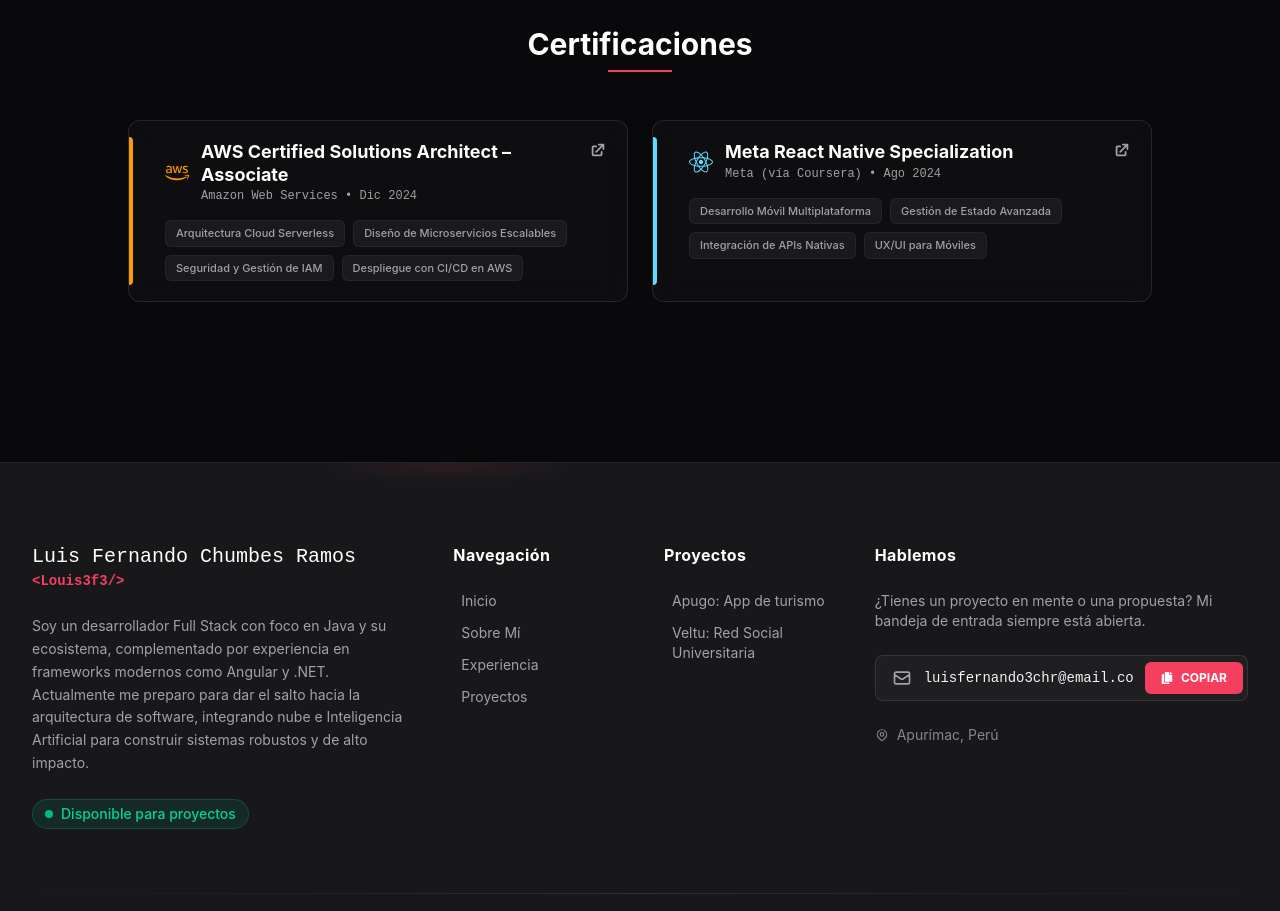
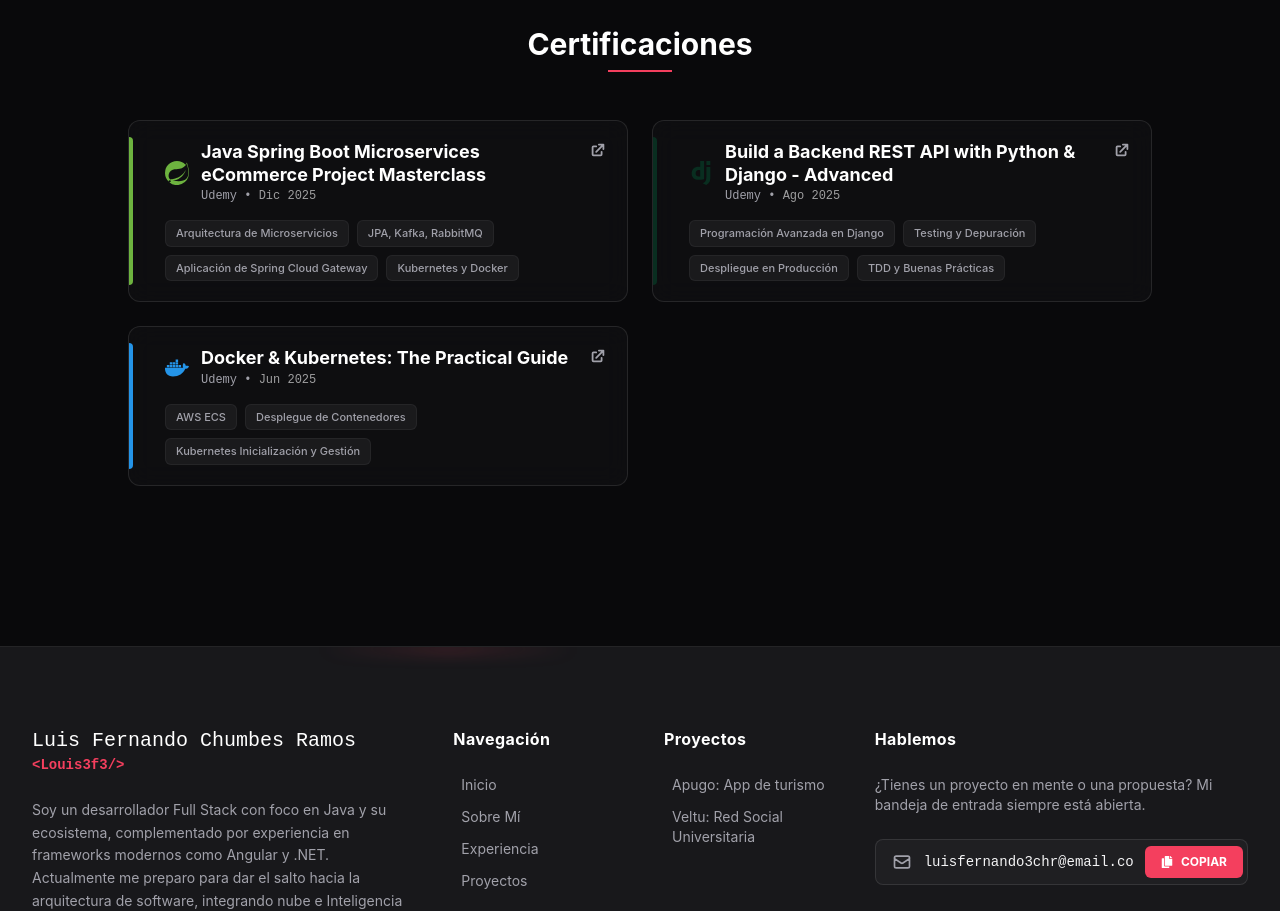
Before and after one commit to Luis3Fernando/Luis3Fernando, a React (Vite) app: page / in a window 1280 px wide. Shown: the part 5920-6831 px from the top of the page. Built offline with nearby package versions, Linux system fonts and the light colour scheme.

Commit message:
Feat: Cretificaciones completadas

```diff
--- a/src/data/certifications.tsx
+++ b/src/data/certifications.tsx
@@ -1,4 +1,5 @@
-import { FaAws, FaReact } from 'react-icons/fa';
+import { FaDocker } from 'react-icons/fa';
+import {SiDjango, SiSpring} from 'react-icons/si';
 
 export interface Certification {
   id: number;
@@ -15,34 +16,49 @@
 export const CERTIFICATIONS_DATA: Certification[] = [
   {
     id: 1,
-    title: "AWS Certified Solutions Architect – Associate",
-    issuer: "Amazon Web Services",
-    date: "Dic 2024",
-    credentialId: "AWS-SCA-2024-XYZ",
-    url: "#", // Link a Credly o similar
-    icon: <FaAws />,
-    color: "#FF9900", // AWS Orange
+    title: "Java Spring Boot Microservices eCommerce Project Masterclass",
+    issuer: "Udemy",
+    date: "Dic 2025",
+    credentialId: "UC-07c93e45-1f2e-43c4-aae5-58d1e18f6a16",
+    url: "https://www.udemy.com/certificate/UC-07c93e45-1f2e-43c4-aae5-58d1e18f6a16/",
+    icon: <SiSpring />,
+    color: "#6DB33F",
     skills: [
-      "Arquitectura Cloud Serverless",
-      "Diseño de Microservicios Escalables",
-      "Seguridad y Gestión de IAM",
-      "Despliegue con CI/CD en AWS"
+      "Arquitectura de Microservicios",
+      "JPA, Kafka, RabbitMQ",
+      "Aplicación de Spring Cloud Gateway",
+      "Kubernetes y Docker"
     ]
   },
   {
     id: 2,
-    title: "Meta React Native Specialization",
-    issuer: "Meta (vía Coursera)",
-    date: "Ago 2024",
-    credentialId: "COURSERA-RN-5678",
-    url: "#",
-    icon: <FaReact />,
-    color: "#61DAFB",
+    title: "Build a Backend REST API with Python & Django - Advanced",
+    issuer: "Udemy",
+    date: "Ago 2025",
+    credentialId: "UC-9ed06ecb-1efd-4b01-9d1c-173b10c6b416",
+    url: "https://www.udemy.com/certificate/UC-9ed06ecb-1efd-4b01-9d1c-173b10c6b416/",
+    icon: <SiDjango />,
+    color: "#092E20",
     skills: [
-      "Desarrollo Móvil Multiplataforma",
-      "Gestión de Estado Avanzada",
-      "Integración de APIs Nativas",
-      "UX/UI para Móviles"
+      "Programación Avanzada en Django",
+      "Testing y Depuración",
+      "Despliegue en Producción",
+      "TDD y Buenas Prácticas"
+    ]
+  },
+  {
+    id: 2,
+    title: "Docker & Kubernetes: The Practical Guide",
+    issuer: "Udemy",
+    date: "Jun 2025",
+    credentialId: "UC-f1ffb6dc-d4a7-4523-b128-a30e38627a62",
+    url: "https://www.udemy.com/certificate/UC-f1ffb6dc-d4a7-4523-b128-a30e38627a62/",
+    icon: <FaDocker />,
+    color: "#2494E8",
+    skills: [
+      "AWS ECS",
+      "Desplegue de Contenedores",
+      "Kubernetes Inicialización y Gestión",
     ]
   }
 ];
```
